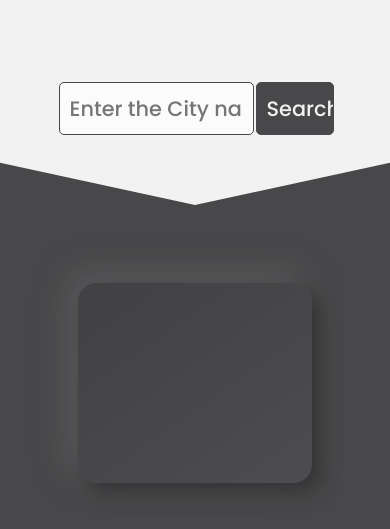
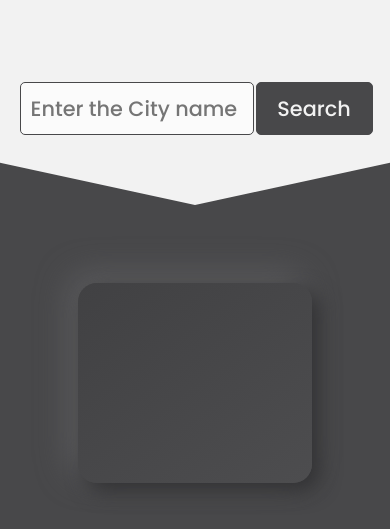
Before and after one commit to Rakeshgombi/weatherforecast, a plain HTML site: page index.html in a window 390 px wide. Shown: the part 217-746 px from the top of the page. Drawn offline with Linux system fonts and the light colour scheme; no server answers.

Commit message:
Update style.css

```diff
--- a/CSS/style.css
+++ b/CSS/style.css
@@ -111,11 +111,11 @@ h1 {
   }
 
   .form input[type='text'] {
-    width: 50%;
+    width: 60%;
   }
 
   .form input[type='submit'] {
-    width: 20%;
+    width: 30%;
   }
 
   .container {
```
